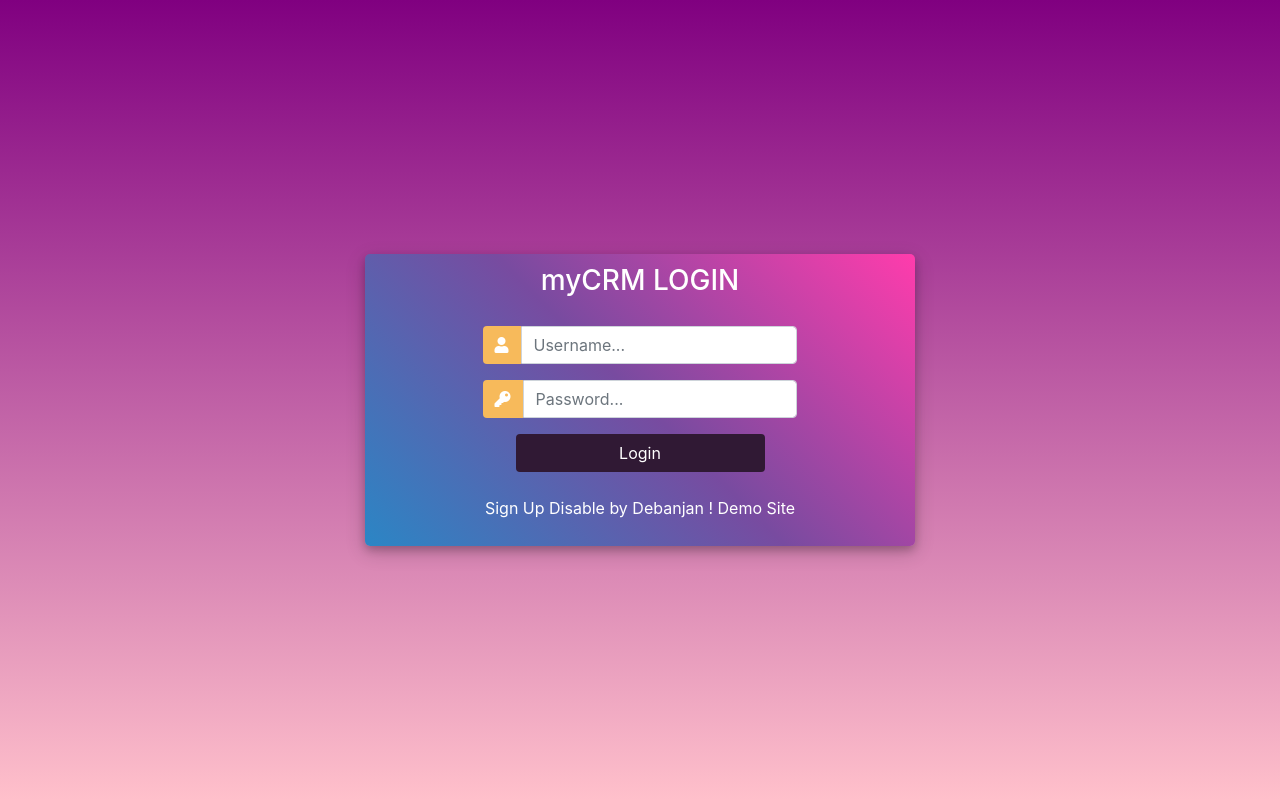
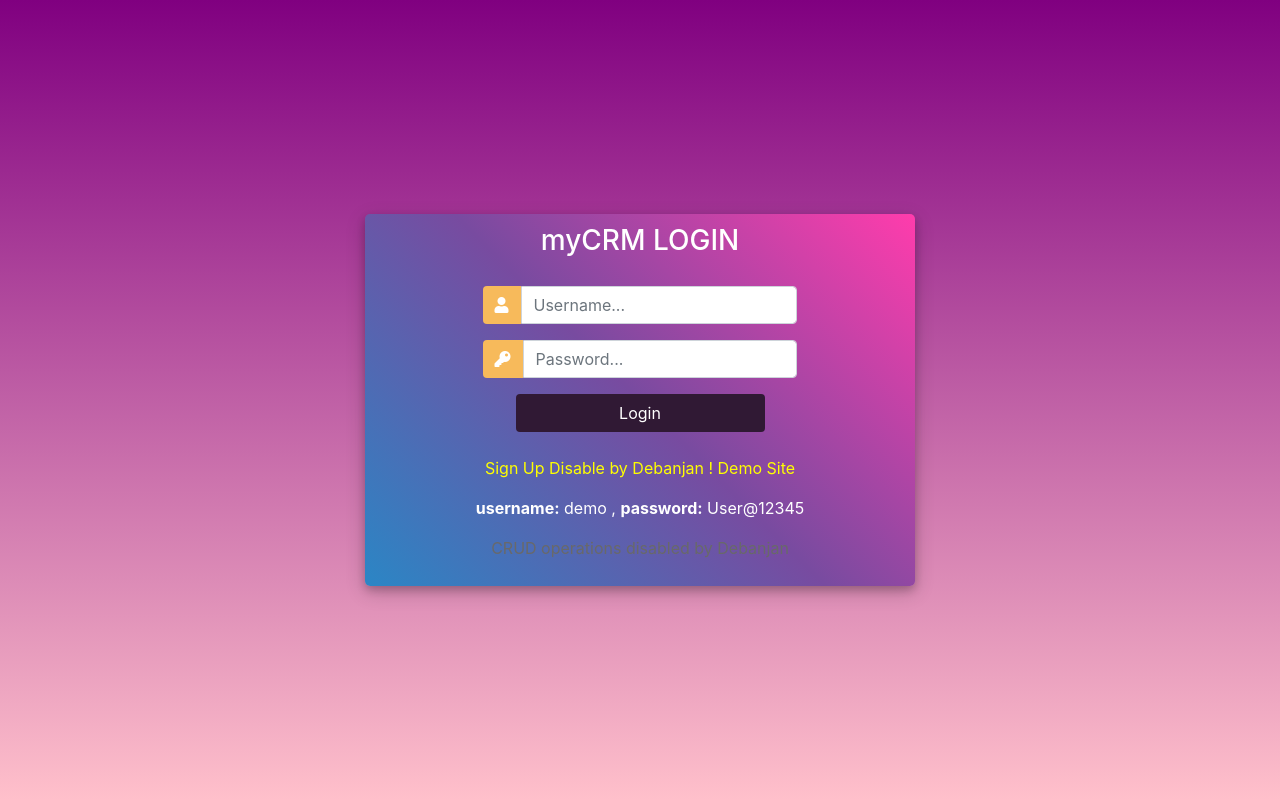
Before and after one commit to DebanjanT/debanjan-crm-demo, a Django app: page /login in a window 1280 px wide. Run offline with Django 3.2, Linux system fonts and the light colour scheme; some libraries are stand-ins or nearby versions.

Commit message:
Crud Disable noti from login page

```diff
--- a/accounts/templates/accounts/login.html
+++ b/accounts/templates/accounts/login.html
@@ -102,7 +102,11 @@
 					{%endfor%}
 					<div class="mt-4">
 						<div class="d-flex justify-content-center links">
-							<p style="color:white">Sign Up Disable by Debanjan ! Demo Site</p>
+							<center>
+							<p style="color:yellow">Sign Up Disable by Debanjan ! Demo Site</p>
+							<p style="color:white"><strong>username:</strong> demo , <strong>password:</strong> User@12345</p>
+							<p style="color:dimgray">CRUD operations disabled by Debanjan</p>
+							</center>
 						</div>
 
 					</div>
```
